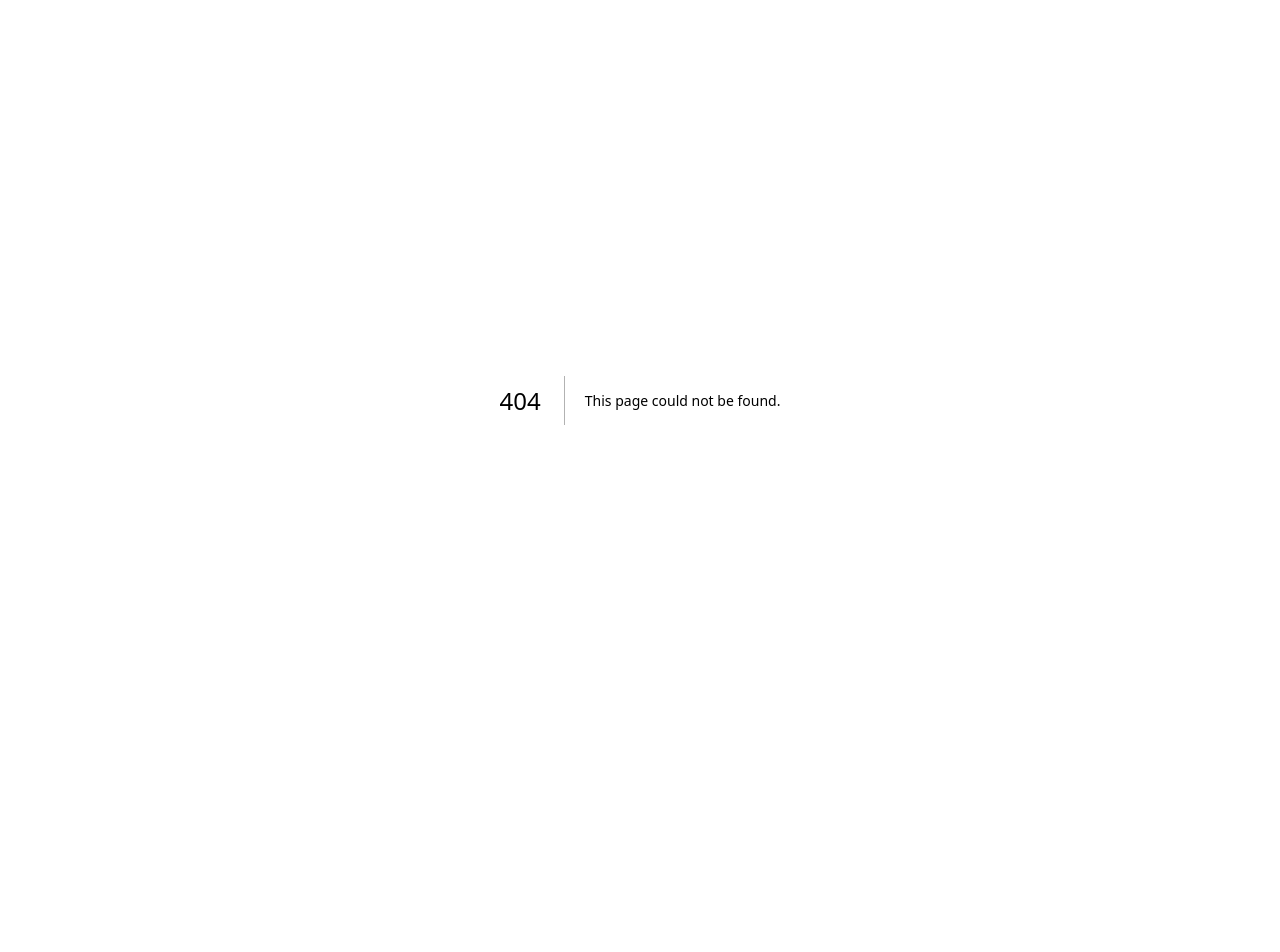
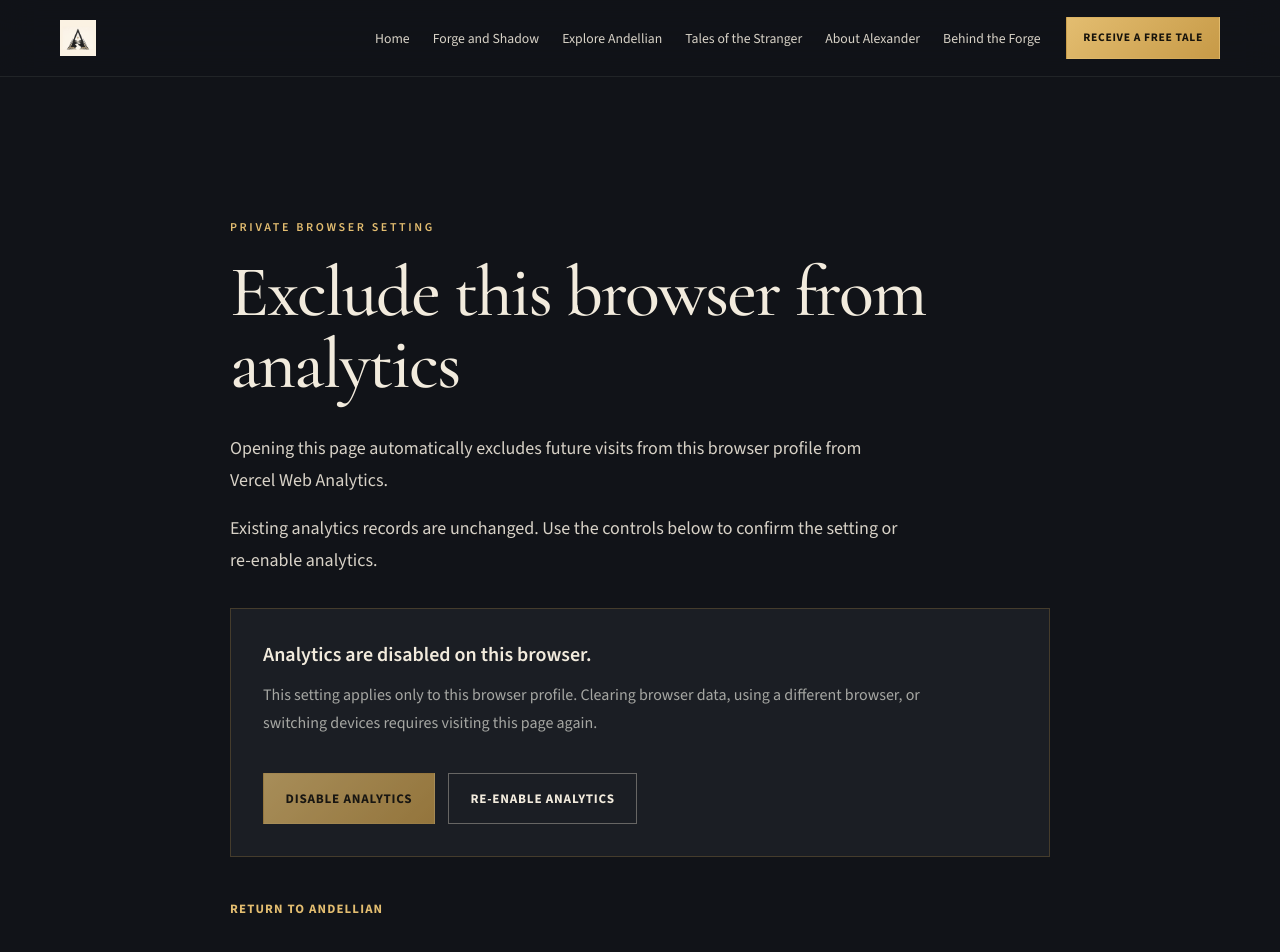
Before and after one commit to steel-beam-cs/andellian-site, a Next.js app: page /analytics-opt-out in a window 1280 px wide. Before the commit this address had no page. Shown: the top 952 px of the page. Before the commit the page ends 800 px from the top, so only its background shows below. Built offline with nearby package versions, Linux system fonts and the light colour scheme.

Commit message:
Add private analytics opt-out page

```diff
--- /dev/null
+++ b/src/app/analytics-opt-out/page.tsx
@@ -0,0 +1,59 @@
+import type { Metadata } from "next";
+import Link from "next/link";
+import { SiteFooter } from "@/components/site-footer";
+import { SiteHeader } from "@/components/site-header";
+import { AnalyticsOptOutControl } from "./analytics-opt-out-control";
+
+export const metadata: Metadata = {
+  title: "Analytics Opt-Out | Andellian",
+  description: "Private browser controls for Andellian website analytics.",
+  alternates: {
+    canonical: "/analytics-opt-out",
+  },
+  robots: {
+    index: false,
+    follow: false,
+    nocache: true,
+  },
+};
+
+export default function AnalyticsOptOutPage() {
+  return (
+    <>
+      <a className="skip-link" href="#main-content">
+        Skip to content
+      </a>
+      <SiteHeader />
+      <main id="main-content">
+        <section className="section" aria-labelledby="analytics-opt-out-heading">
+          <div className="site-shell narrow-copy">
+            <p className="eyebrow">Private browser setting</p>
+            <h1
+              className="m-0 max-w-4xl font-serif text-5xl leading-none tracking-tight md:text-7xl"
+              id="analytics-opt-out-heading"
+            >
+              Exclude this browser from analytics
+            </h1>
+            <div className="mt-8 max-w-2xl text-lg leading-8 text-[#d8d2c7]">
+              <p>
+                Opening this page automatically excludes future visits from this
+                browser profile from Vercel Web Analytics.
+              </p>
+              <p className="mt-4">
+                Existing analytics records are unchanged. Use the controls below
+                to confirm the setting or re-enable analytics.
+              </p>
+            </div>
+            <AnalyticsOptOutControl />
+            <p className="mt-8">
+              <Link className="text-link" href="/">
+                Return to Andellian
+              </Link>
+            </p>
+          </div>
+        </section>
+      </main>
+      <SiteFooter />
+    </>
+  );
+}
```
